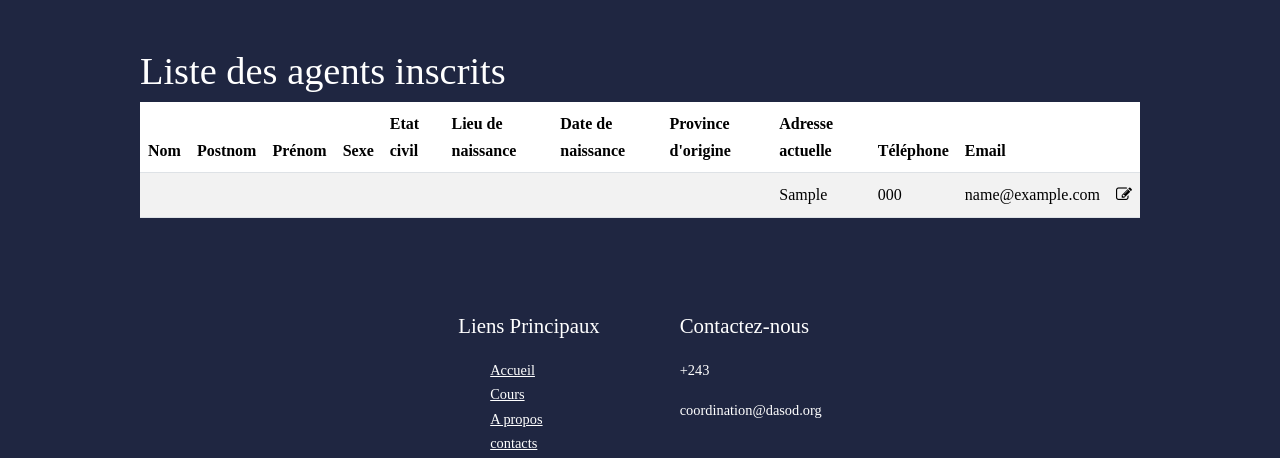
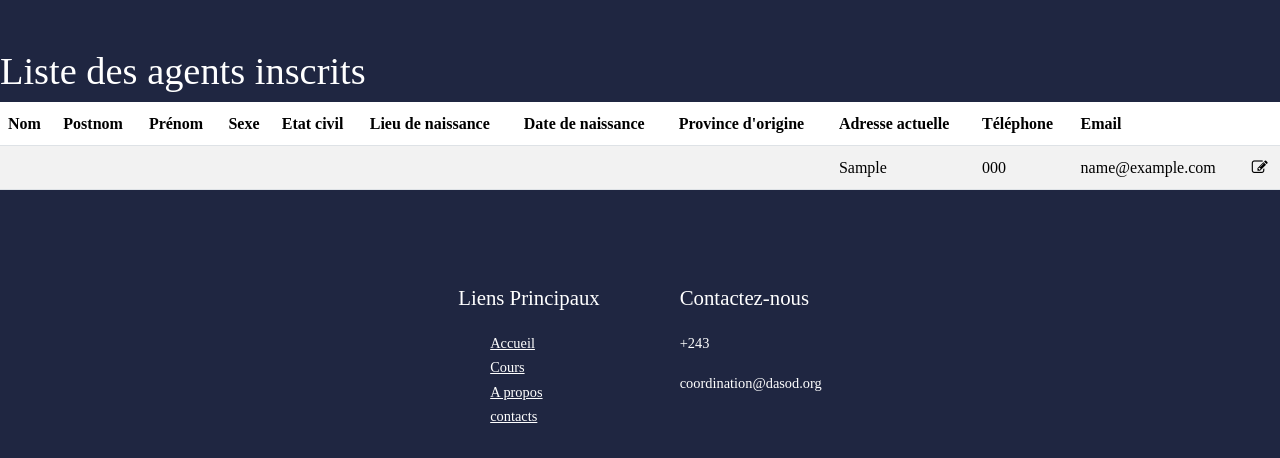
Before and after one commit to tabiseelelwa/dasod, a PHP site: page /admin/listeAgents.php in a window 1280 px wide. Shown: the part 80-538 px from the top of the page. Run offline with PHP 8.4, Linux system fonts and the light colour scheme; tables that the repository leaves empty or names only in its code hold one stand-in row (values such as "Sample post"); data that the repository does not hold is empty.

Commit message:
suppresion de container

```diff
--- a/admin/listeAgents.php
+++ b/admin/listeAgents.php
@@ -26,7 +26,7 @@
     <body>
     <?php require_once('../Pages/navbar.php')?>
 
-    <div class="affichAgents container">
+    <div class="affichAgents">
         <h1>Liste des agents inscrits</h1>
         <table class="table table-striped">
             <thead>
```
